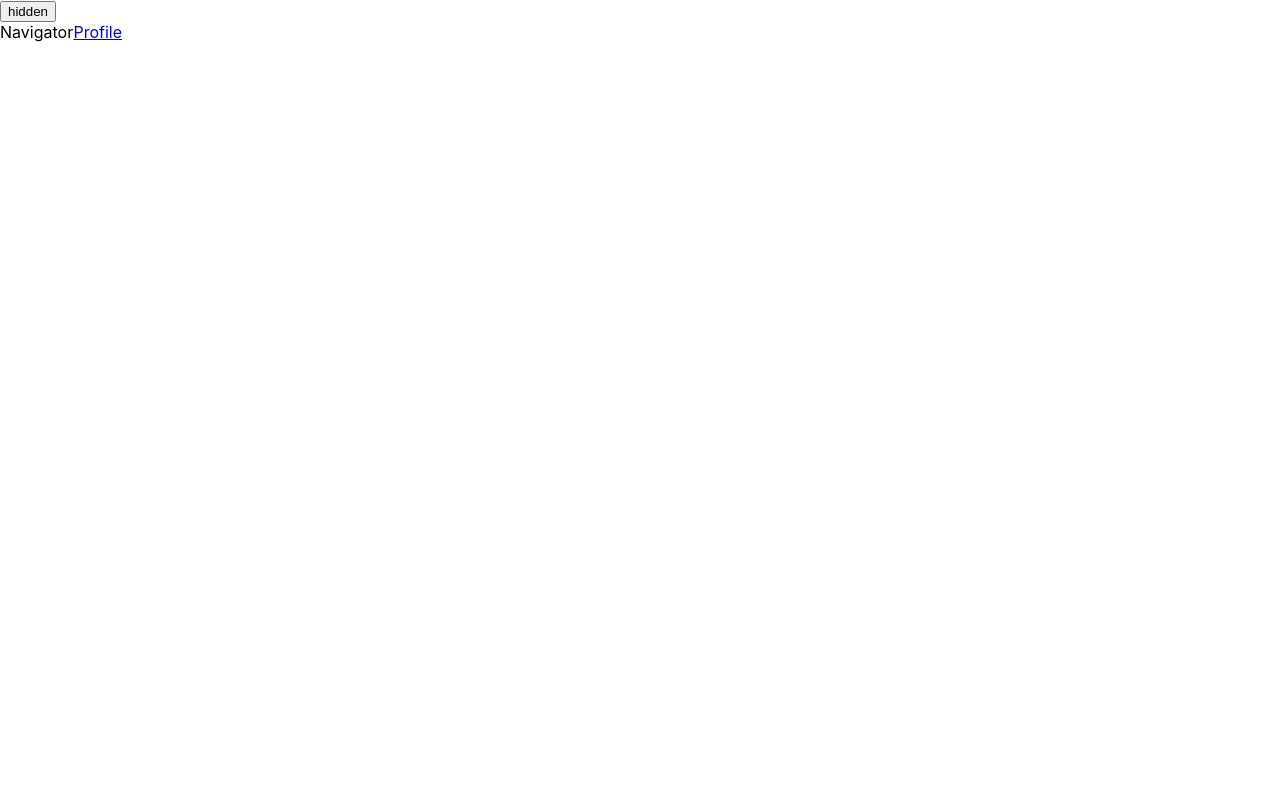
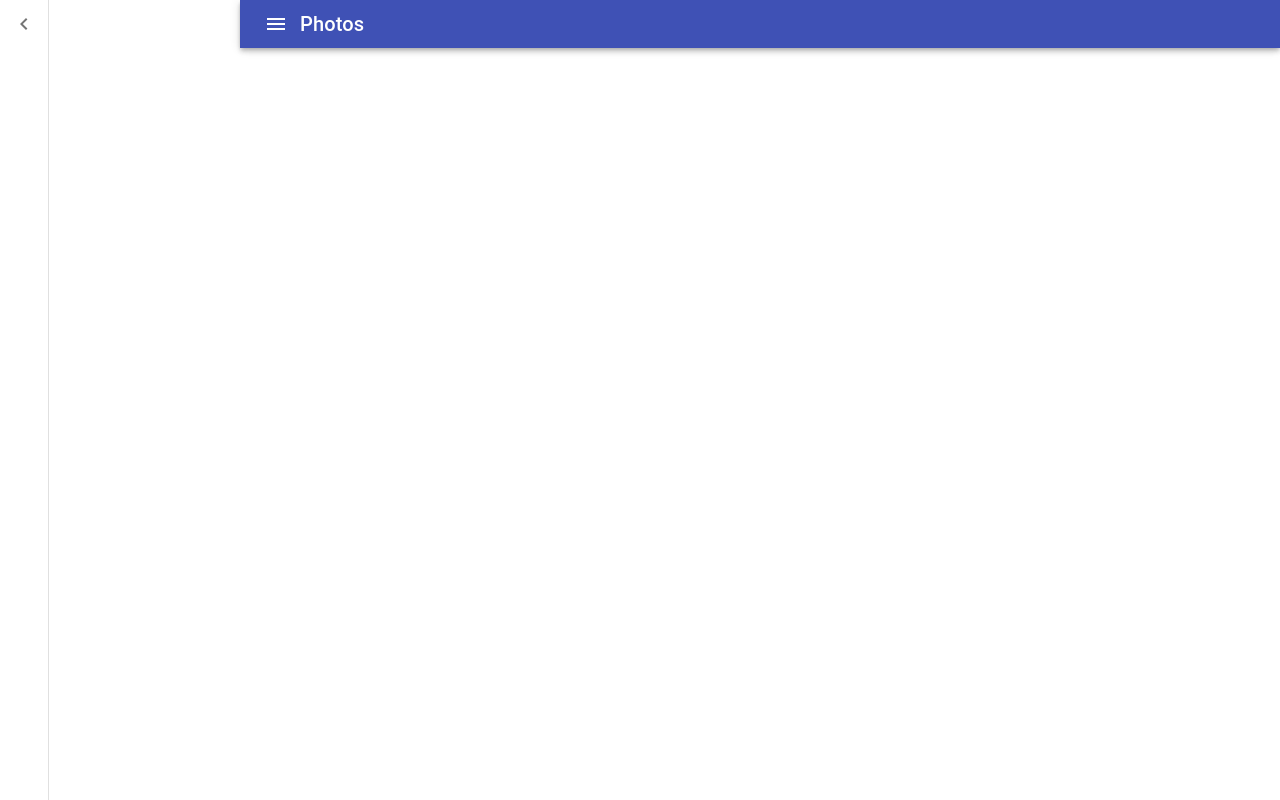
Before and after one commit to evgenii1993/trainer, a React (Create React App) app in the folder trainer/: page / in a window 1280 px wide. Built offline with nearby package versions, Linux system fonts and the light colour scheme.

Commit message:
my future step next 2

```diff
--- a/trainer/package.json
+++ b/trainer/package.json
@@ -4,7 +4,9 @@
   "private": true,
   "dependencies": {
     "@material-ui/core": "^4.4.1",
+    "@material-ui/icons": "^4.4.1",
     "contentful": "^7.9.1",
+    "node-sass": "^4.12.0",
     "react": "^16.9.0",
     "react-scripts": "3.1.1",
     "react-slide-menu": "^0.5.1",
--- a/trainer/src/App.js
+++ b/trainer/src/App.js
@@ -1,15 +1,18 @@
 import React, {Component} from 'react';
+import { connect } from 'react-redux';
 import { Route } from 'react-router-dom';
-import style from './App.module.css';
+import s from './App.module.css';
 import Header from './components/Header/Header.jsx';
 import ContainerProfile from './components/Profile/ContainterProfile';
+import { getIsVisibleNavState } from './redux/selects/selectorCommon';
+
 
 class App extends Component {
   render () {
     return (
-      <div>
+      <div className={s.generalWrap}>
         <Header />
-        <div className={style.content}>
+        <div className={`${s.content} ${this.props.isVisibleNav ? s.shortScreen : s.fullScreen}`}>
           <Route exact path="/profile" component={ContainerProfile}/>
         </div>
       </div>
@@ -17,4 +20,10 @@ class App extends Component {
   }
 }
 
-export default App;
+let mapStateToProps = (state) => {
+  return {
+    isVisibleNav: getIsVisibleNavState(state)
+  }
+}
+
+export default connect(mapStateToProps, {})(App);
--- a/trainer/src/App.module.css
+++ b/trainer/src/App.module.css
@@ -0,0 +1,17 @@
+.content {
+    padding: 24px;
+    flex-grow: 1;
+    transition: margin 195ms cubic-bezier(0.4, 0, 0.6, 1) 0ms;
+    margin-left: -240px;
+}
+.generalWrap {
+    display: flex;
+}
+
+.shortScreen {
+    transition: margin 225ms cubic-bezier(0.0, 0, 0.2, 1) 0ms;
+    margin-left: 0;
+}
+.fullScreen {
+
+}
--- a/trainer/src/components/Header/Header.jsx
+++ b/trainer/src/components/Header/Header.jsx
@@ -1,22 +1,67 @@
 import React from 'react';
 import {connect} from "react-redux";
 import s from './Header.module.css';
-import {toggleNavVisible} from './../../redux/reducers/reducer-nav';
-import Navigator from "./../Navigator/Navigator";
+import AppBar from '@material-ui/core/AppBar';
+import Toolbar from '@material-ui/core/Toolbar';
+import Typography from '@material-ui/core/Typography';
+import IconButton from '@material-ui/core/IconButton';
+import MenuIcon from '@material-ui/icons/Menu';
+import Drawer from '@material-ui/core/Drawer';
+import ChevronLeftIcon from '@material-ui/icons/ChevronLeft';
+import { getIsVisibleNavState } from '../../redux/selects/selectorCommon';
+import { toggleNavVisible } from './../../redux/reducers/reducer-common';
+
+
 
 let Header = (props) => {
 
+    let handleDrawerOpen = () => {
+        props.toggleNavVisible(true);
+    }
+
+    let handleDrawerClose = () => {
+        props.toggleNavVisible(false);
+    }
+
     return (
-        <div className={`${s.header}`}>
-            <button onClick={props.toggleNavVisible}>{props.isVisible ? "show" : "hidden"}</button>
-            <Navigator isVisible={props.isVisible} />
-        </div>
+        <>
+            <div className={`${s.header} ${props.isVisibleNav ? s.openNav : s.closeNav}`}>
+                <AppBar position="static">
+                    <Toolbar variant="dense">
+                        <IconButton
+                                edge="start"
+                                color="inherit"
+                                aria-label="menu"
+                                onClick={handleDrawerOpen}>
+                            <MenuIcon />
+                        </IconButton>
+                        <Typography variant="h6" color="inherit">
+                            Photos
+                        </Typography>
+                    </Toolbar>
+                </AppBar>
+            </div>
+            <Drawer
+                className={s.navigator}
+                variant="persistent"
+                anchor="left"
+                open={props.isVisibleNav}
+            >
+                 <div>
+                    <IconButton onClick={handleDrawerClose}>
+                        <ChevronLeftIcon />
+                    </IconButton>
+                </div>
+
+            </Drawer>
+
+        </>
     );
 }
 
 let mapStateToProps = (state) => {
     return {
-        isVisible: state.nav.isVisible
+      isVisibleNav: getIsVisibleNavState(state)
     }
-}
+  }
 export default connect(mapStateToProps, { toggleNavVisible })(Header);
--- a/trainer/src/components/Header/Header.module.css
+++ b/trainer/src/components/Header/Header.module.css
@@ -1,3 +1,22 @@
 .header {
-
+    top: 0;
+    left: auto;
+    right: 0;
+    position: fixed;
+    transition: margin 195ms cubic-bezier(0.4, 0, 0.6, 1) 0ms,width 195ms cubic-bezier(0.4, 0, 0.6, 1) 0ms;
+    width: 100%;
+    display: flex;
+    z-index: 1100;
+    box-sizing: border-box;
+    flex-shrink: 0;
+    flex-direction: column;
 }
+.openNav {
+    width: calc(100% - 240px);
+    transition: margin 225ms cubic-bezier(0.0, 0, 0.2, 1) 0ms,width 225ms cubic-bezier(0.0, 0, 0.2, 1) 0ms;
+    margin-left: 240px;
+}
+.navigator {
+    width: 240px;
+    flex-shrink: 0;
+}
--- a/trainer/src/components/Navigator/Navigator.jsx
+++ /dev/null
@@ -1,16 +0,0 @@
-import React, {Component} from 'react';
-import { NavLink } from 'react-router-dom';
-import s from "./Navigator.module.css";
-
-class Navigator extends Component {
-    render() {
-        return (
-            <div className={`${this.props.isVisible ? `${s.visible}` : `${s.hidden}`}`}>
-                Navigator
-                <NavLink to='/Profile' activeClassName={s.activeLink}>Profile</NavLink>
-            </div>
-        );
-    }
-}
-
-export default Navigator;
--- a/trainer/src/components/Navigator/Navigator.module.css
+++ /dev/null
@@ -1,10 +0,0 @@
-.hidden {
-
-}
-
-.visible {
-
-}
-.activeLink {
-    color: goldenrod;
-}
--- a/trainer/src/index.js
+++ b/trainer/src/index.js
@@ -6,7 +6,6 @@ import store from './redux/store-redux';
 import './index.css';
 import App from './App';
 import * as serviceWorker from './serviceWorker';
-
 
 ReactDOM.render(
     <Provider store={store}>
--- /dev/null
+++ b/trainer/src/redux/reducers/reducer-common.js
@@ -0,0 +1,24 @@
+const TOGGLE_VISIBLE_NAV = 'TOGGLE-VISIBLE';
+
+let initialState = {
+    isVisibleNav: true
+}
+
+const reducerCommon = (state = initialState, action) => {
+    switch (action.type) {
+        case TOGGLE_VISIBLE_NAV: {
+            return {
+                ...state,
+                isVisibleNav: !state.isVisibleNav
+            }
+        }
+
+        default: {
+            return state;
+        }
+    }
+}
+
+export const toggleNavVisible = () => ({type: TOGGLE_VISIBLE_NAV});
+
+export default reducerCommon;
--- a/trainer/src/redux/reducers/reducer-nav.js
+++ /dev/null
@@ -1,24 +0,0 @@
-const TOGGLE_VISIBLE = 'TOGGLE-VISIBLE';
-
-let initialState = {
-    isVisible: false
-}
-
-const reducerNav = (state = initialState, action) => {
-    switch (action.type) {
-        case TOGGLE_VISIBLE: {
-            return {
-                ...state,
-                isVisible: !state.isVisible
-            }
-        }
-
-        default: {
-            return state;
-        }
-    }
-}
-
-export const toggleNavVisible = () => ({type: TOGGLE_VISIBLE});
-
-export default reducerNav;
--- /dev/null
+++ b/trainer/src/redux/selects/selectorCommon.js
@@ -0,0 +1,3 @@
+export const getIsVisibleNavState = (state) => {
+    return state.common.isVisibleNav;
+}
--- a/trainer/src/redux/store-redux.js
+++ b/trainer/src/redux/store-redux.js
@@ -2,13 +2,13 @@ import { createStore, combineReducers, applyMiddleware} from "redux";
 import { reducer as formRecuder } from "redux-form";
 import thunk from "redux-thunk";
 
-import reducerNav from "./reducers/reducer-nav";
+import reducerCommon from "./reducers/reducer-common";
 import reducerUserInfo from "./reducers/reducer-userInfo";
 
 let reducers = combineReducers({
     form: formRecuder,
     infoUser: reducerUserInfo,
-    nav: reducerNav
+    common: reducerCommon
 });
 
 let score = createStore(reducers, applyMiddleware(thunk));
```
Also changed, not shown: 1 other file (tests, documents, lock files or other folders).
